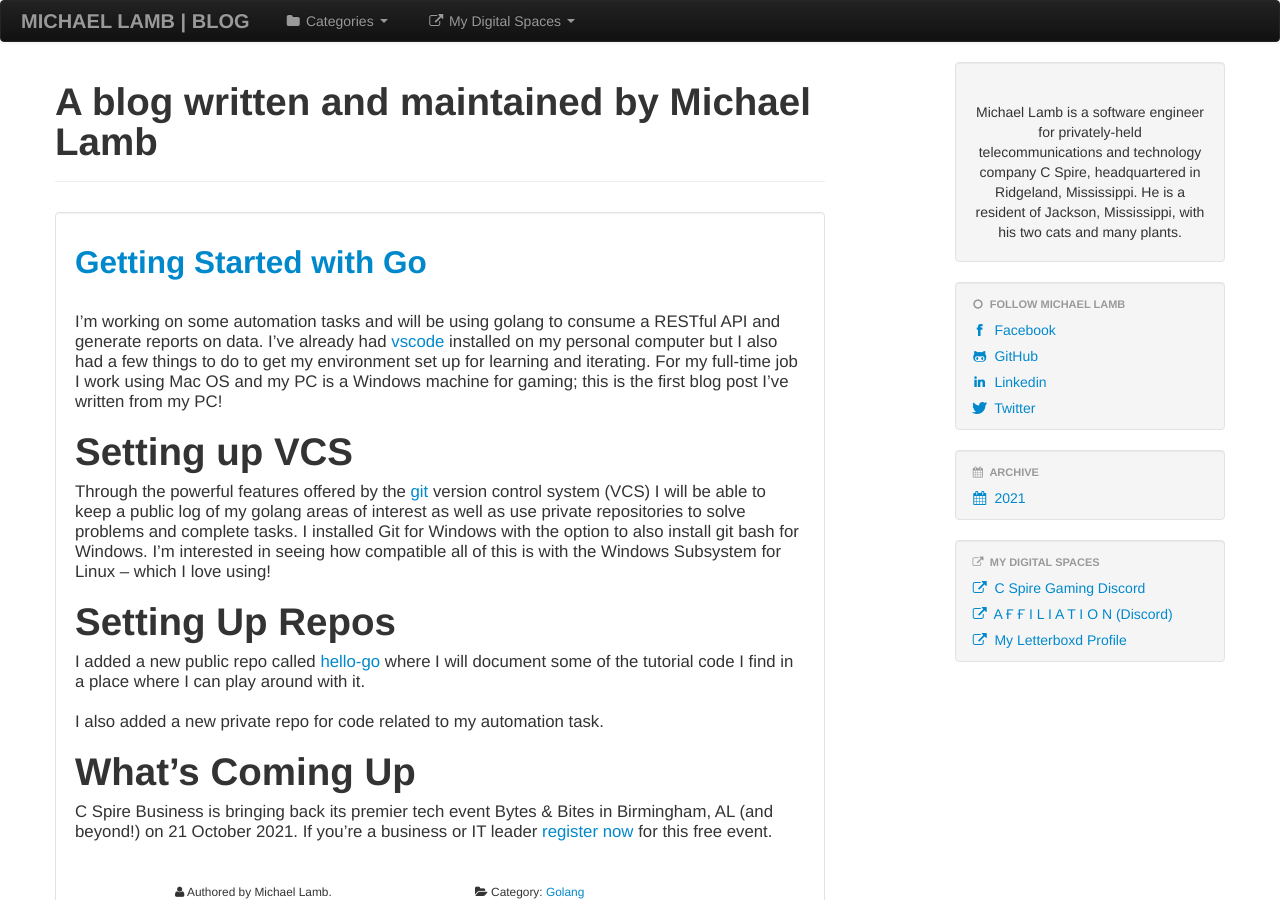
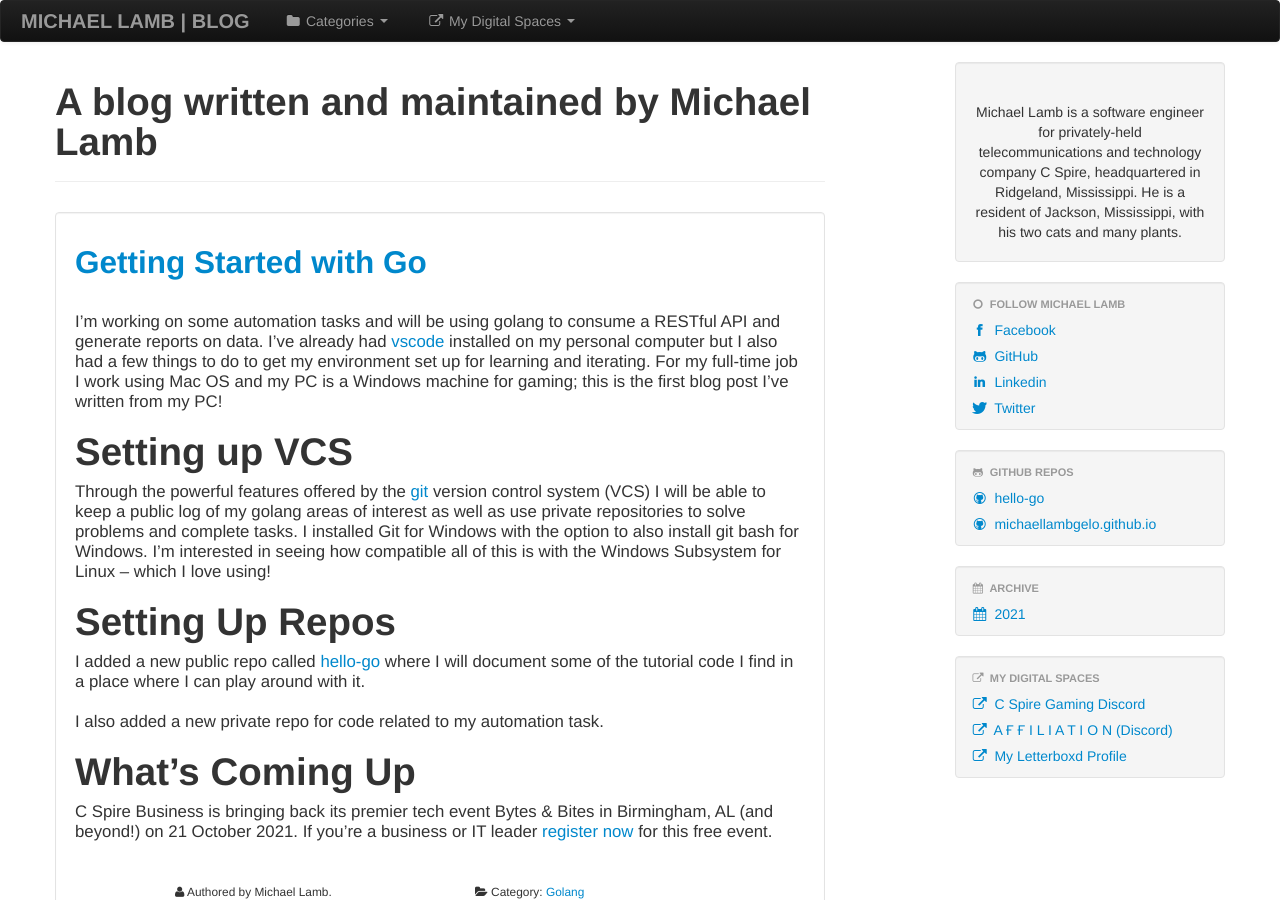
Before and after one commit to michaellambgelo/michaellambgelo.github.io, a Jekyll site: the page built from index.html, in a window 1280 px wide and 900 px high. Built offline with Jekyll 4.4.1, drawn with Linux system fonts in a browser that asks for light colours; the list of posts is cut into pages by our own code.

Commit message:
update config

```diff
--- a/_config.yml
+++ b/_config.yml
@@ -323,12 +323,15 @@ social_links :
 #   - project :
 #     name : gh-pages-blog
 #     url : https://github.com/thedereck/gh-pages-blog
-# github_projects :
-#   header : GitHub Projects
-#   projects :
-#   - project :
-#     name : gh-pages-blog
-#     url : https://github.com/thedereck/gh-pages-blog
+github_projects :
+  header : GitHub Repos
+  projects :
+  - project :
+    name : hello-go
+    url : https://github.com/michaellambgelo/hello-go
+  - project :
+    name : michaellambgelo.github.io
+    url : https://github.com/michaellambgelo/michaellambgelo.github.io
 
 
 # These are links to other websites outside of the blog that are not part of
```
